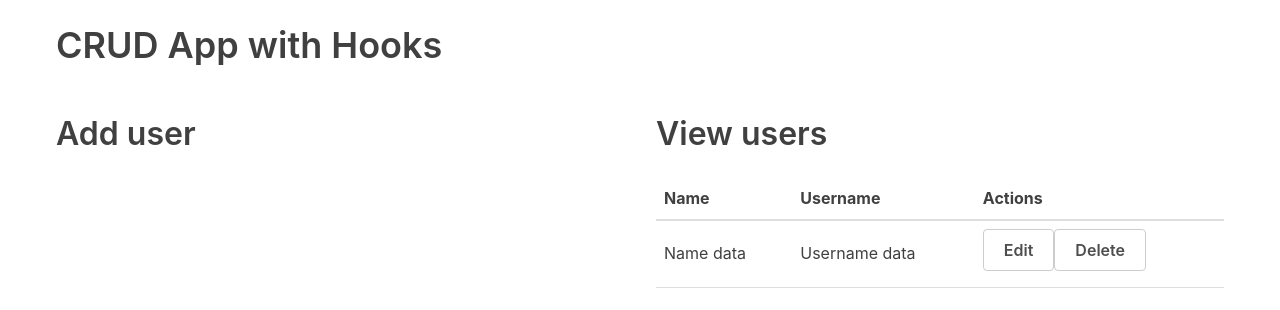
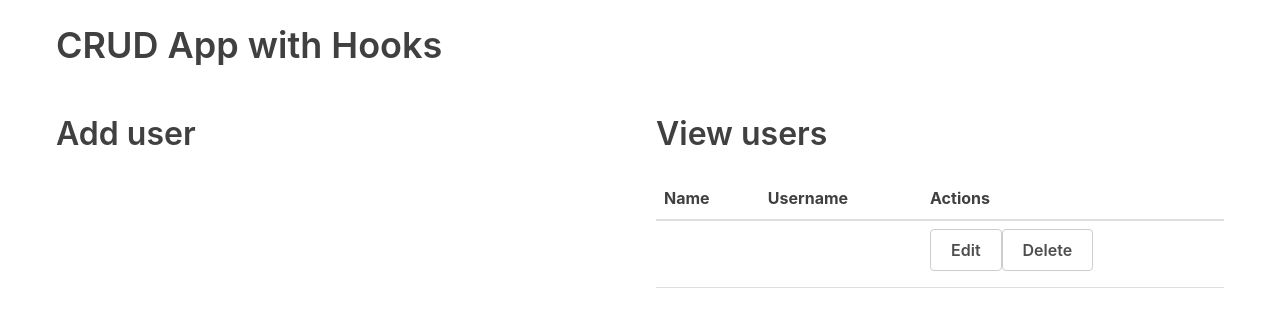
Before and after one commit to bellicose77/react-crud-hooks, a React (Create React App) app: page / in a window 1280 px wide. Shown: the top 310 px of the page. Built offline with nearby package versions, Linux system fonts and the light colour scheme.

Commit message:
showing data in table

```diff
--- a/src/components/UserTable/UserTable.js
+++ b/src/components/UserTable/UserTable.js
@@ -1,7 +1,8 @@
 import React from 'react';
 
 const UserTable = (props) => {
-    console.log(props.fakedata)
+    // console.log(props.fakedata)
+    const{id,name,username}=props.fakedata;
     return (
         <div>
            <table>
@@ -14,8 +15,8 @@ const UserTable = (props) => {
     </thead>
     <tbody>
       <tr>
-        <td>Name data</td>
-        <td>Username data</td>
+        <td>{name}</td>
+        <td>{username}</td>
         <td>
           <button className="button muted-button">Edit</button>
           <button className="button muted-button">Delete</button>
```
